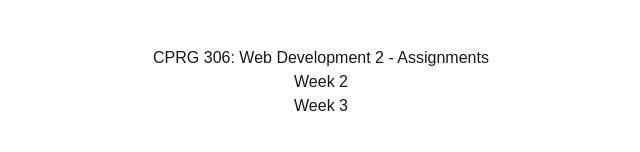
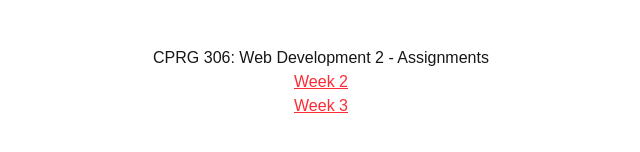
Before and after one commit to Pedro-GT/cprg306-assignments, a Next.js app: page / in a window 1280 px wide. Shown: the part 318-470 px from the top of the page, without its empty margins (319-959 px from the left). Built offline with nearby package versions, Linux system fonts and the light colour scheme.

Commit message:
link styles

```diff
--- a/app/page.js
+++ b/app/page.js
@@ -2,13 +2,15 @@ import Image from "next/image";
 import Link from "next/link";
 
 export default function Home() {
+
+  let linkStyle = "text-red-500 hover:text-red-800  underline";
+
   return (
     <main className = "items-center justify-center flex flex-col h-screen">
       <h1>CPRG 306: Web Development 2 - Assignments</h1>
       <ul>
-        <li><Link href={'./week-2'}>Week 2</Link></li>
-        <li><Link href={'./week-3'}>Week 3</Link></li>
-
+        <li className={linkStyle}>< Link href={'./week-2'}>Week 2</Link></li>
+        <li className={linkStyle}><Link href={'./week-3'}>Week 3</Link></li>
       </ul>
 
     </main>
--- a/app/week-3/item-list.js
+++ b/app/week-3/item-list.js
@@ -74,7 +74,8 @@ const item12 = {
 };
 return(
 
-    <main className="  grid grid-cols-4 gap-1 justify-items-center items-center">
+    <main className="  grid grid-cols-4 gap-1 justify-items-center items-center mt-5">
+        <h1 className="text-3xl font-bold text-center col-span-4">Shopping List</h1>
         <Item item = {item1}/>
         <Item item = {item2}/>
         <Item item = {item3}/>
```
